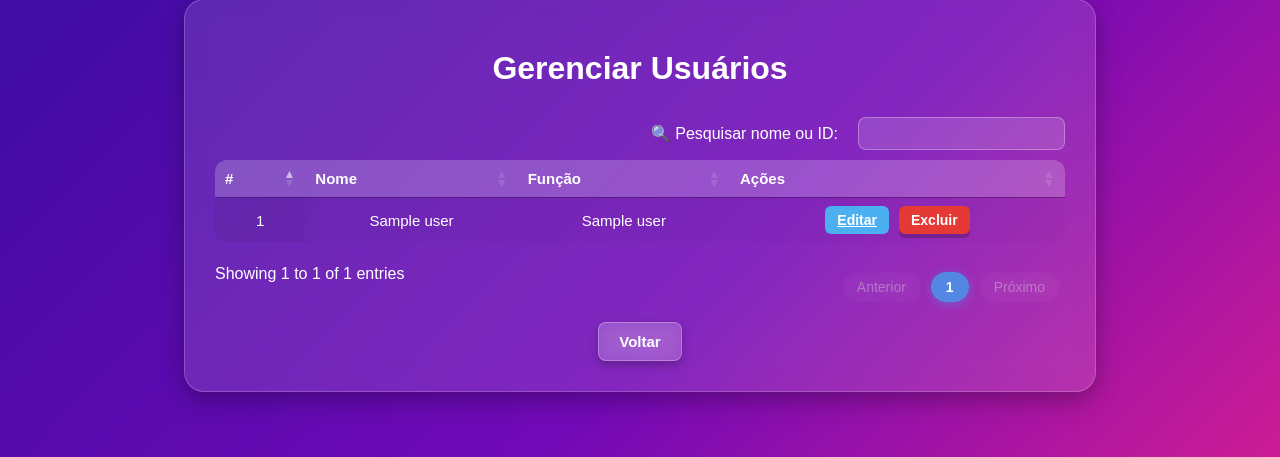
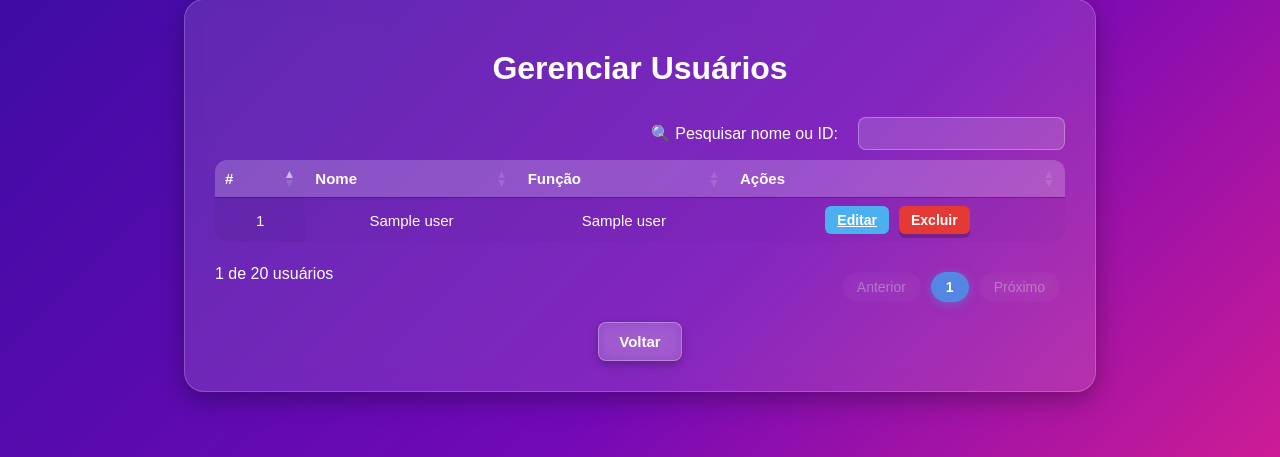
Before and after one commit to Thainalimaviana/SIMPLIX-UNICO, a Flask app: template templates/usuarios.html in a window 1280 px wide. Shown: the part 81-538 px from the top of the page. Run offline with Flask 3, Linux system fonts and the light colour scheme; the template is opened without the code that fills it: most values are stand-ins (such as "Sample title", 1, 10 or a date in 2020); some libraries are stand-ins or nearby versions; some web fonts are replaced.

Commit message:
users atualização

```diff
--- a/templates/usuarios.html
+++ b/templates/usuarios.html
@@ -246,17 +246,16 @@
           paginate: {
             previous: "Anterior",
             next: "Próximo"
-          },
-          infoCallback: function (settings, start, end, max, total, pre) {
-            const exibindo = end - start + 1; // quantidade real visível
-            const porPagina = settings._iDisplayLength;
-            const qtdPagina = Math.min(exibindo, porPagina);
-            return `${qtdPagina} de ${porPagina} usuários`;
           }
+        },
+        infoCallback: function (settings, start, end, max, total, pre) {
+          const exibindo = end - start + 1; // quantidade exibida
+          const porPagina = settings._iDisplayLength; // limite configurado
+          const qtdPagina = Math.min(exibindo, porPagina);
+          return `${qtdPagina} de ${porPagina} usuários`;
         }
       });
     });
   </script>
 </body>
-
 </html>
```
